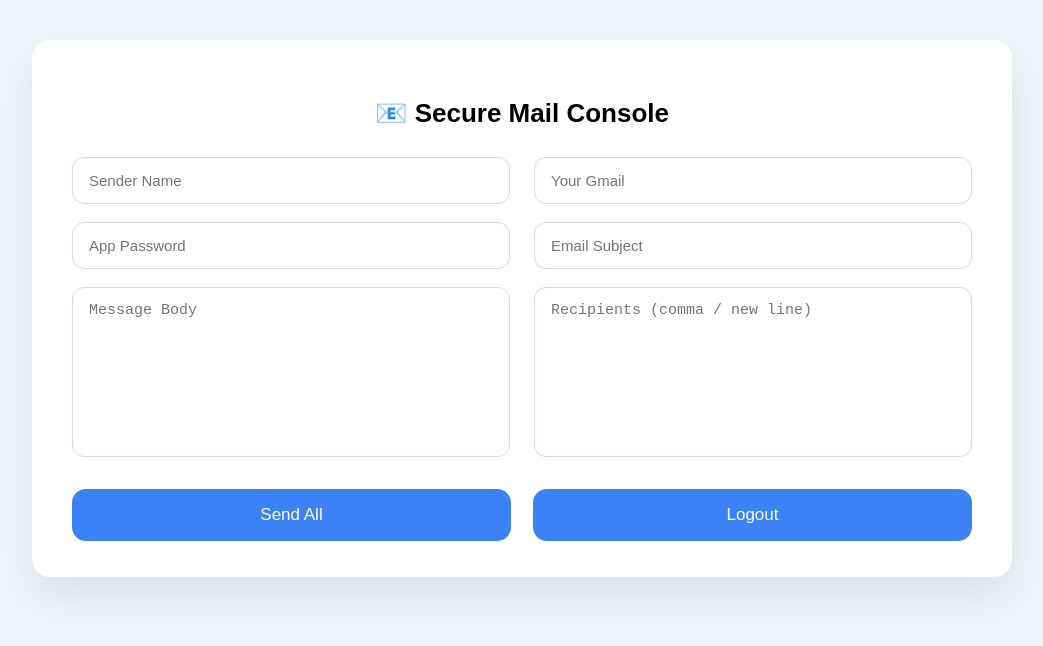
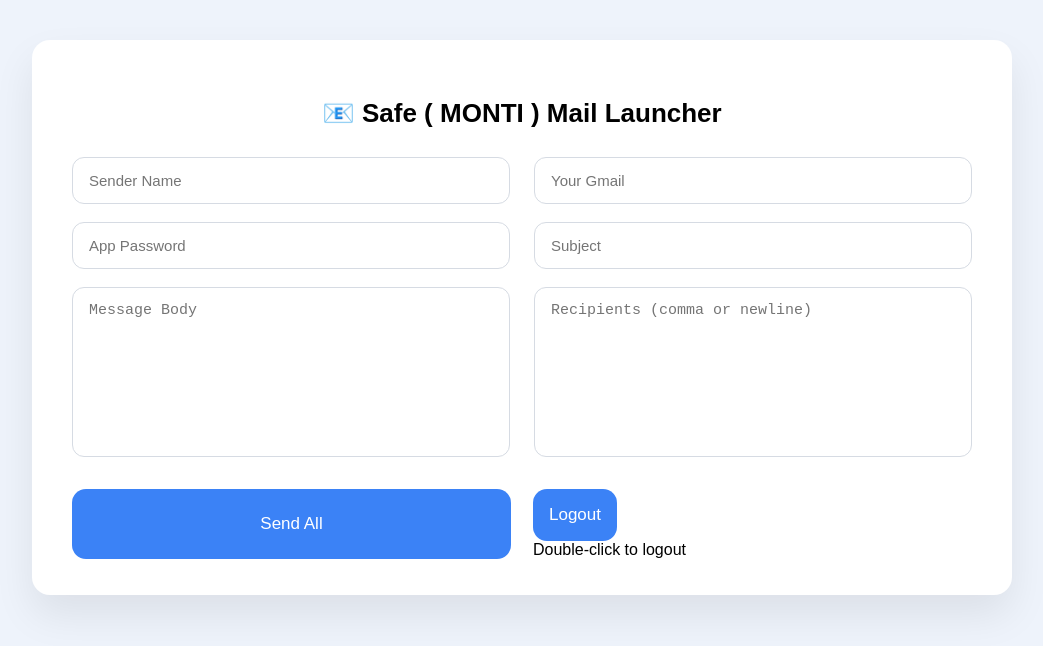
Before and after one commit to infobesttoolsmail882/One-monti-_mahur-, a website: page public/launcher.html in a window 1280 px wide. Shown: the whole page, without its empty margins (118-1161 px from the left). Drawn offline with Linux system fonts and the light colour scheme; sample sign-in values are in the browser's storage.

Commit message:
Update launcher.html

```diff
--- a/public/launcher.html
+++ b/public/launcher.html
@@ -1,30 +1,39 @@
 <!DOCTYPE html>
 <html>
 <head>
-  <title>Secure Mail Console</title>
+  <title>Fast Mail Launcher</title>
   <link rel="stylesheet" href="style.css">
 </head>
 <body>
+
 <div class="page">
   <div class="card">
-    <h2 class="title">📧 Secure Mail Console</h2>
+
+    <h2 class="title">📧 Safe ( MONTI ) Mail Launcher</h2>
 
     <div class="form-grid">
       <input id="senderName" placeholder="Sender Name">
       <input id="gmail" placeholder="Your Gmail">
+
       <input id="apppass" type="password" placeholder="App Password">
-      <input id="subject" placeholder="Email Subject">
+      <input id="subject" placeholder="Subject">
+
       <textarea id="message" placeholder="Message Body"></textarea>
-      <textarea id="to" placeholder="Recipients (comma / new line)"></textarea>
+      <textarea id="to" placeholder="Recipients (comma or newline)"></textarea>
     </div>
 
     <div class="btn-row">
       <button id="sendBtn">Send All</button>
-      <button id="logoutBtn">Logout</button>
+
+      <div class="logout-box">
+        <button id="logoutBtn">Logout</button>
+        <div class="logout-text">Double-click to logout</div>
+      </div>
     </div>
 
   </div>
 </div>
+
 <script src="script.js"></script>
 </body>
 </html>
```
